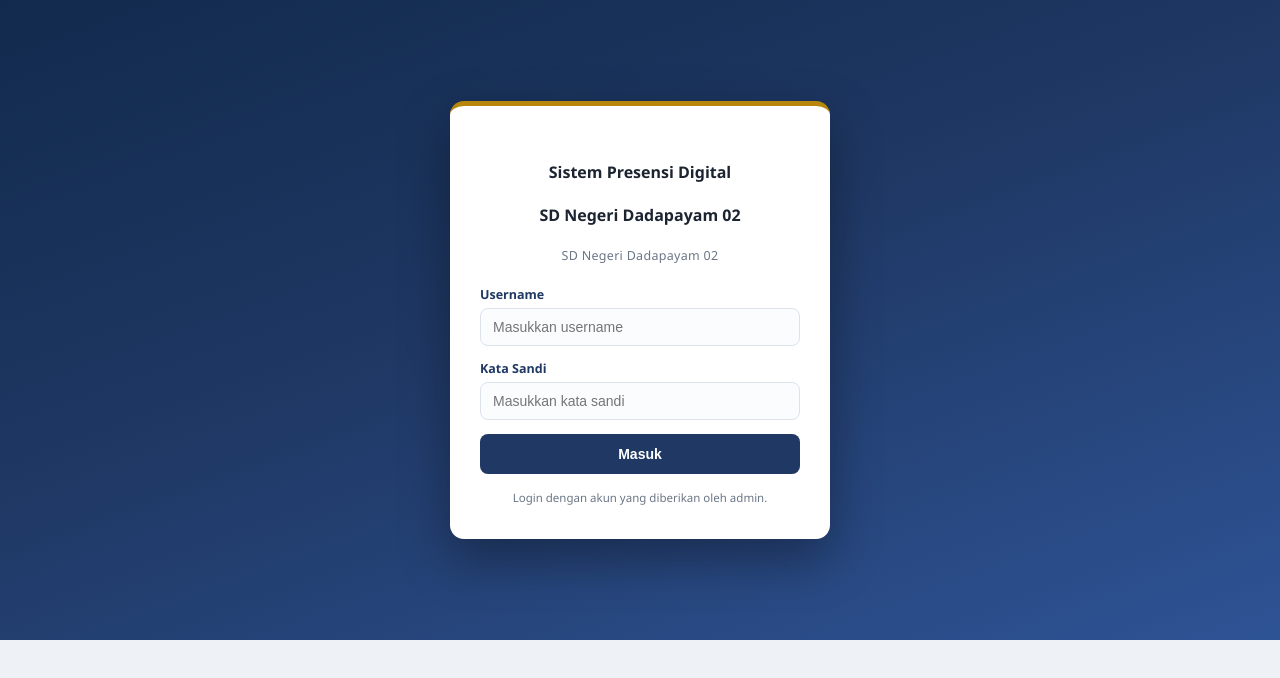
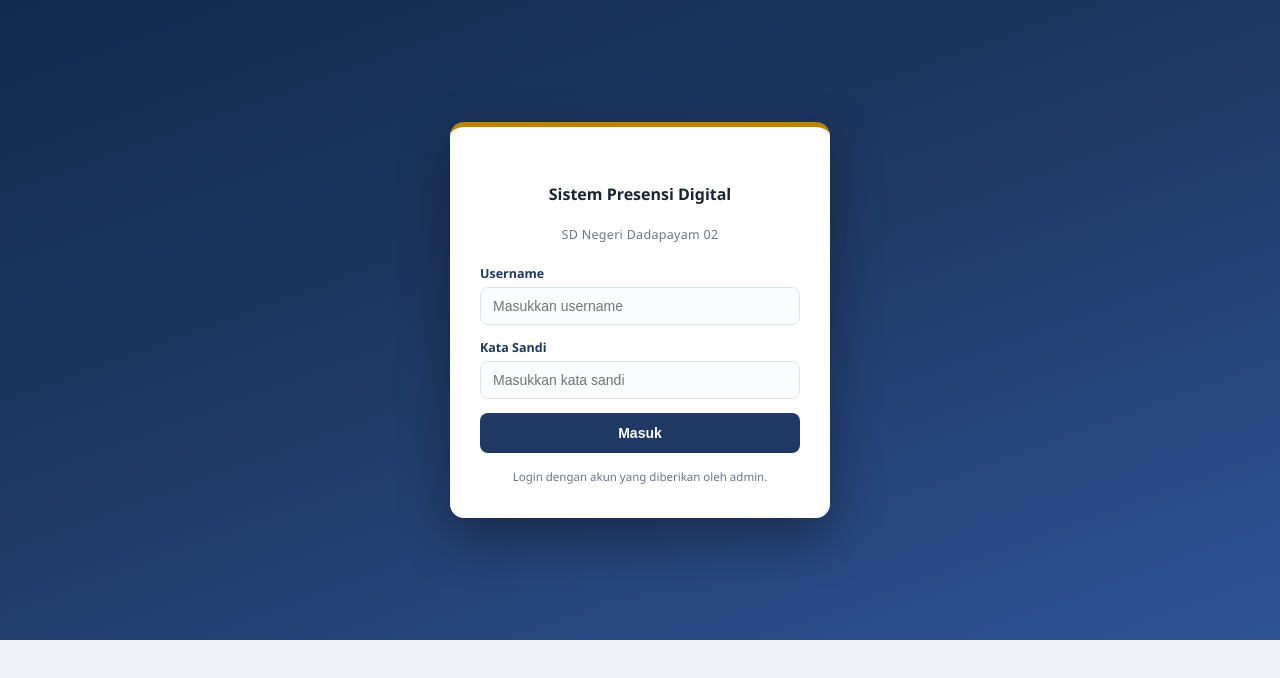
Before and after one commit to ekayudha7014-tech/asbendadapapayam02, a website: page index.html in a window 1280 px wide. Drawn offline with nearby package versions, Linux system fonts and the light colour scheme.

Commit message:
Update index.html

```diff
--- a/index.html
+++ b/index.html
@@ -305,7 +305,6 @@
       <div class="login-wrap">
         <div class="login-card">
           <h4 style="text-align: center;">Sistem Presensi Digital</h4>
-          <h4 style="text-align: center;">SD Negeri Dadapayam 02</h4>
           <div class="login-sub">${SCHOOL}</div>
           ${err ? `<div class="err-msg">${esc(err)}</div>` : ""}
           <div class="field"><label>Username</label><input id="login-user" placeholder="Masukkan username" autocomplete="username"/></div>
```
